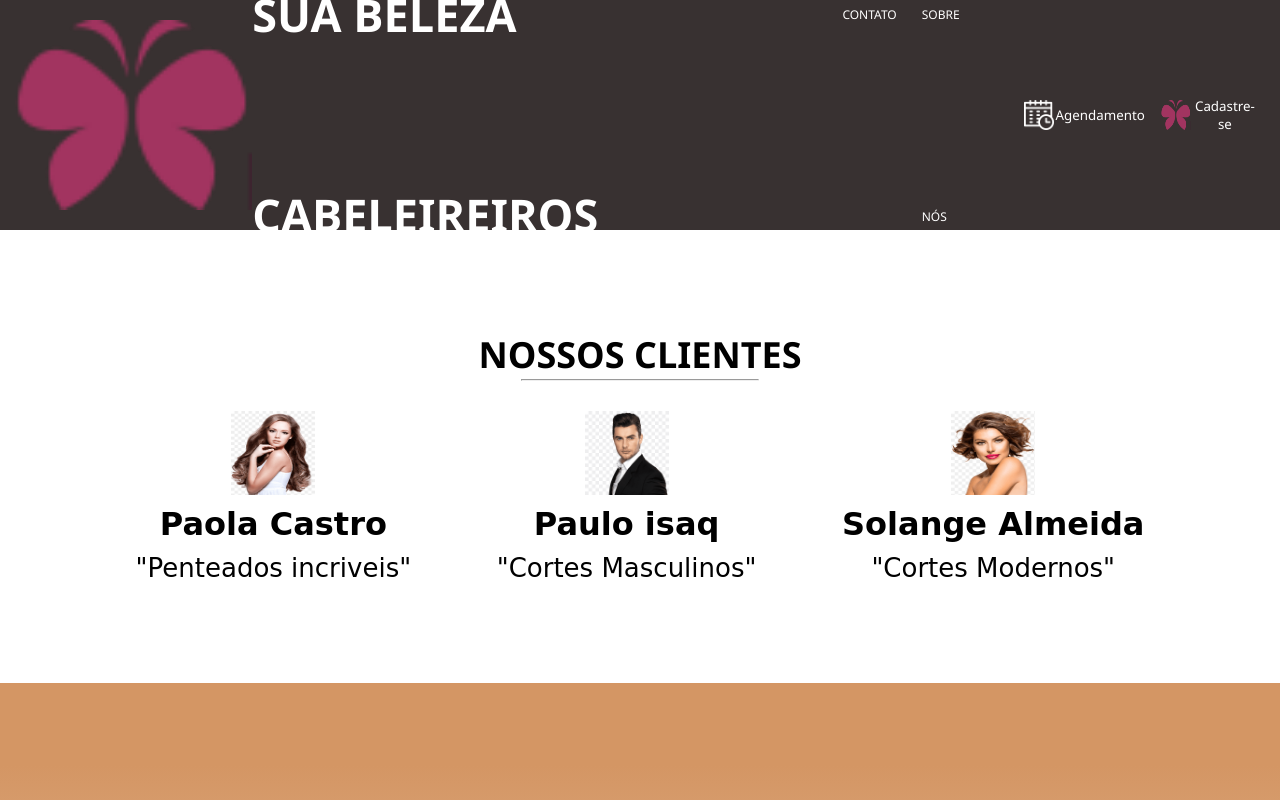
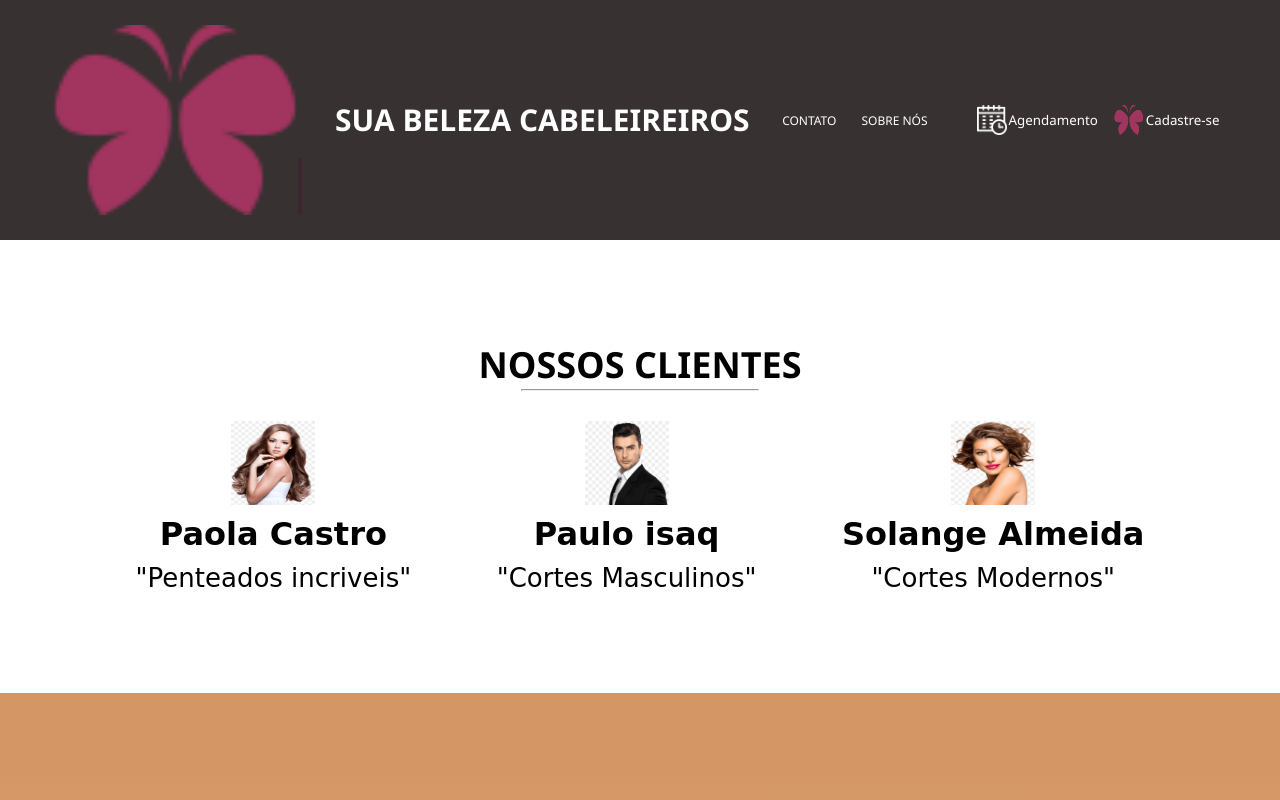
Before and after one commit to maur1410/cabelereiro, a plain HTML site: page index.html in a window 1280 px wide. Shown: the top 800 px of the page. Drawn offline with Linux system fonts and the light colour scheme.

Commit message:
cabeleireiro

```diff
--- a/style.css
+++ b/style.css
@@ -10,7 +10,7 @@ header {
       display: flex; /* Resposável por colocar os itens na mesma linha (lado a lado) */
       align-items: center; /*Alinhar os itens do nosso Header para o centro*/
       justify-content: space-evenly; /* Tradução:justificar-conteúdo: espaço uniformemente. Alinhar os itens igualmente dentro da página */
-      padding: 15px;  /* Cuida do Preenchimento */
+      padding: 20px;  /* Cuida do Preenchimento */
       background-color: rgb(56, 49, 49); /* Cor de fundo do nosso Cabeçalho/Header */
       overflow: hidden; /* */
       line-height: 200px; /* altura da linha */
@@ -19,7 +19,7 @@ header {
 
 header > h1 {  /* Selecionamos aqui a cor da letra do nosso H1 ou seja, do nosso título */
     color: white; /* chamamos a propriedade color e definimos uma cor em questão */
-    font-size: 45px;
+    font-size: 30px;
 }
 
 
```
